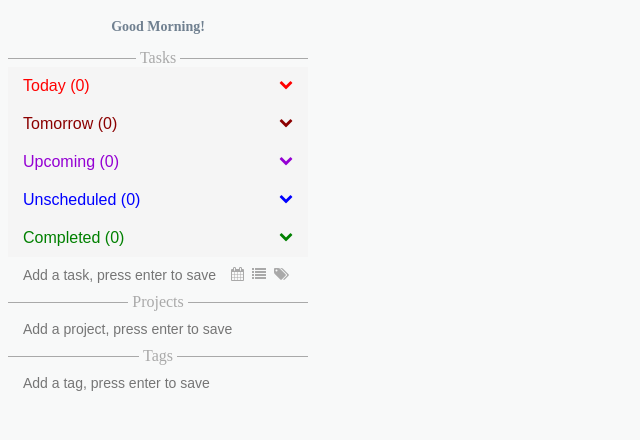
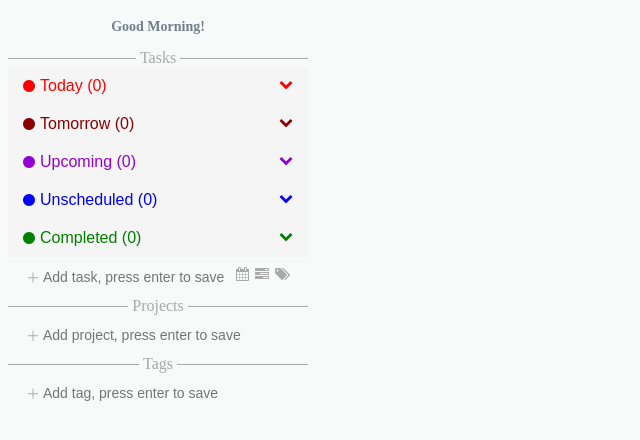
Before and after one commit to kumaryoge/todo-just-do-it, a React (Create React App) app in the folder chrome/extension/: page / in a window 1280 px wide. Shown: the top 440 px of the page, without its empty margins (0-640 px from the left). Built offline with nearby package versions, Linux system fonts and the light colour scheme.

Commit message:
Refactor styles

```diff
--- a/chrome/extension/src/components/ItemInput.tsx
+++ b/chrome/extension/src/components/ItemInput.tsx
@@ -11,7 +11,7 @@ function ItemInput({ type, onAddItem }: Props) {
     return (
         <input
             type="text"
-            placeholder={"Add a " + type + ", press enter to save"}
+            placeholder={"Add " + type + ", press enter to save"}
             value={value}
             onChange={event => {
                 setValue(event.target.value);
--- a/chrome/extension/src/components/ProjectsContainer.tsx
+++ b/chrome/extension/src/components/ProjectsContainer.tsx
@@ -3,6 +3,7 @@ import ItemInput from './ItemInput';
 import { Items, Project } from '../types/all';
 import TasksAccordion from './TasksAccordion';
 import { addItem } from '../dao/itemDao';
+import { addIcon } from '../utils/icons';
 
 interface Props {
     items: Items;
@@ -24,6 +25,7 @@ function ProjectsContainer({ items, onAddProject }: Props) {
                 ))}
             </div>
             <div className="input-container">
+                {addIcon}
                 <ItemInput
                     type="project"
                     onAddItem={value => {
--- a/chrome/extension/src/components/TagsContainer.tsx
+++ b/chrome/extension/src/components/TagsContainer.tsx
@@ -3,6 +3,7 @@ import ItemInput from './ItemInput';
 import { Items, Tag } from '../types/all';
 import TasksAccordion from './TasksAccordion';
 import { addItem } from '../dao/itemDao';
+import { addIcon } from '../utils/icons';
 
 interface Props {
     items: Items;
@@ -24,6 +25,7 @@ function TagsContainer({ items, onAddTag }: Props) {
                 ))}
             </div>
             <div className="input-container">
+                {addIcon}
                 <ItemInput
                     type="tag"
                     onAddItem={value => {
--- a/chrome/extension/src/components/TaskContainer.tsx
+++ b/chrome/extension/src/components/TaskContainer.tsx
@@ -1,5 +1,6 @@
 import React from 'react';
 import { Project, Tag, Task } from '../types/all';
+import { dateIcon, deleteIcon, projectIcon, tagsIcon, taskIcon } from '../utils/icons';
 
 interface Props {
     task: Task;
@@ -10,13 +11,17 @@ interface Props {
 function TaskContainer({ task, allProjects, allTags }: Props) {
     return (
         <div className="task-container">
+            {taskIcon}
             <input
                 className={task.completed ? "is-completed" : ""}
                 type="text"
                 value={task.name}
                 readOnly={true}
             />
-            <i className="fa fa-edit"></i>
+            {dateIcon}
+            {projectIcon}
+            {tagsIcon}
+            {deleteIcon}
         </div>
     );
 }
--- a/chrome/extension/src/components/TasksAccordion.tsx
+++ b/chrome/extension/src/components/TasksAccordion.tsx
@@ -1,5 +1,6 @@
 import React from 'react';
 import { Items, Task } from '../types/all';
+import { projectIcon, smartListIcon, tagIcon } from '../utils/icons';
 import TaskContainer from './TaskContainer';
 
 interface Props {
@@ -18,6 +19,7 @@ function TasksAccordion({ type, name, items, taskFilter }: Props) {
                 className={type + " accordion " + (isOpen ? "is-open" : "")}
                 onClick={() => setOpen(!isOpen)}
             >
+                {type === "project" ? projectIcon : (type === "tag" ? tagIcon : smartListIcon)}
                 {name + " (" + taskFilter(items.tasks).length + ")"}
             </button>
             <div
--- a/chrome/extension/src/components/TasksContainer.tsx
+++ b/chrome/extension/src/components/TasksContainer.tsx
@@ -10,6 +10,7 @@ import {
     filterCompletedTasks
 } from '../utils/common';
 import { addItem } from '../dao/itemDao';
+import { addIcon, dateIcon, projectIcon, tagsIcon } from '../utils/icons';
 
 interface Props {
     items: Items;
@@ -52,6 +53,7 @@ function TasksContainer({ items, onAddTask }: Props) {
                 />
             </div>
             <div className="input-container">
+                {addIcon}
                 <ItemInput
                     type="task"
                     onAddItem={value => {
@@ -59,9 +61,9 @@ function TasksContainer({ items, onAddTask }: Props) {
                         addItem("tasks", task, () => onAddTask(task));
                     }}
                 />
-                <i className="fa fa-calendar"></i>
-                <i className="fa fa-list"></i>
-                <i className="fa fa-tags"></i>
+                {dateIcon}
+                {projectIcon}
+                {tagsIcon}
             </div>
         </div>
     );
--- a/chrome/extension/src/index.css
+++ b/chrome/extension/src/index.css
@@ -24,8 +24,8 @@ input.is-completed {
     padding: 10px 15px;
 }
 
-.input-container i, .task-container i {
-    padding: 0px 4px;
+.input-container .icon, .task-container .icon {
+    padding: 0 3px;
     font-size: 14px;
     color: darkgray;
 }
@@ -109,6 +109,11 @@ button.accordion {
     transition: background-color 0.2s linear;
 }
 
+button.accordion .icon {
+    padding: 0 5px 0 0;
+    font-size: 14px;
+}
+
 button.accordion:after {
     content: '\f078';
     font-family: "fontawesome";
--- /dev/null
+++ b/chrome/extension/src/utils/icons.tsx
@@ -0,0 +1,9 @@
+export const smartListIcon = <span className="icon fa fa-circle"></span>;
+export const projectIcon = <span className="icon fa fa-tasks"></span>;
+export const tagIcon = <span className="icon fa fa-tag"></span>;
+export const dateIcon = <span className="icon fa fa-calendar"></span>;
+export const tagsIcon = <span className="icon fa fa-tags"></span>;
+export const taskIcon = <span className="icon">&#9711;</span>;
+export const addIcon = <span className="icon">&#65291;</span>;
+export const deleteIcon = <span className="icon fa fa-trash"></span>;
+export const updateIcon = <span className="icon fa fa-edit"></span>;
```
